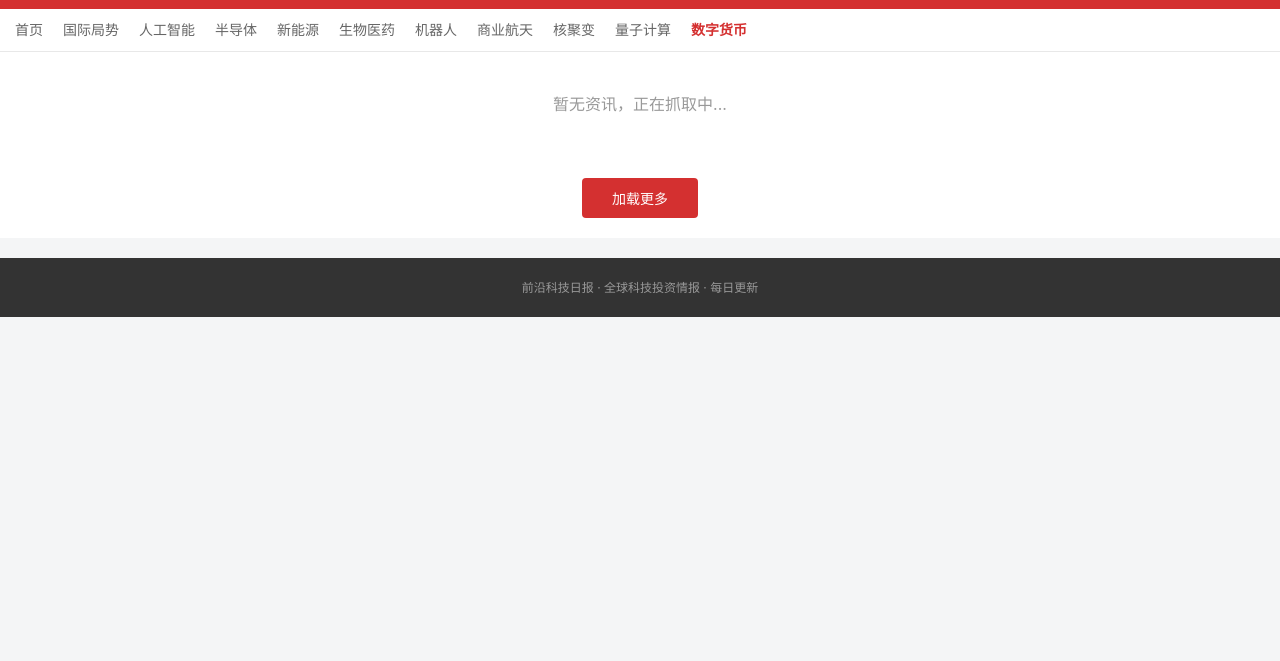
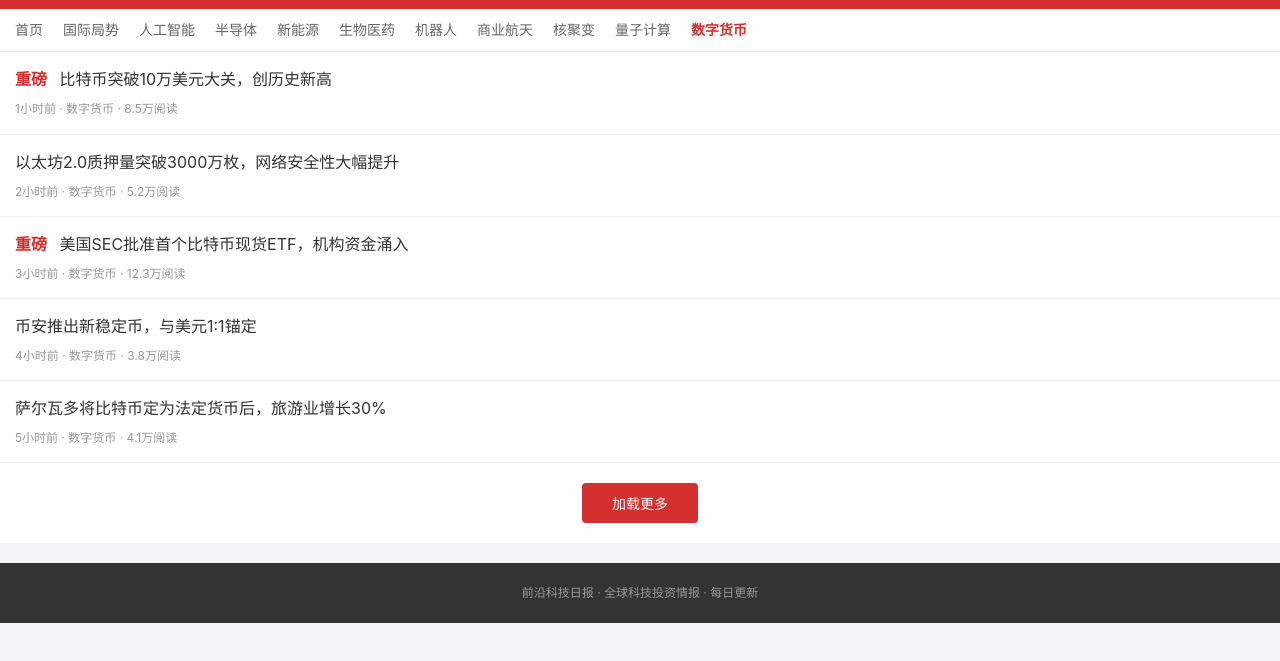
Before and after one commit to bianchunshan/ai-daily, a plain HTML site: page crypto.html in a window 1280 px wide. Shown: the part 49-710 px from the top of the page. Drawn offline with Linux system fonts and the light colour scheme.

Commit message:
Add crypto news and keywords

```diff
--- a/crypto.html
+++ b/crypto.html
@@ -63,7 +63,13 @@
     <script>
         let currentNewsIndex = 0;
         const newsPerPage = 10;
-        let allNews = [];
+        let allNews = [
+            {"id": 101, "title": "比特币突破10万美元大关，创历史新高", "category": "数字货币", "tag": "重磅", "time": "1小时前", "views": "8.5万", "stocks": ["BTC", "COIN"]},
+            {"id": 102, "title": "以太坊2.0质押量突破3000万枚，网络安全性大幅提升", "category": "数字货币", "tag": "", "time": "2小时前", "views": "5.2万", "stocks": ["ETH"]},
+            {"id": 103, "title": "美国SEC批准首个比特币现货ETF，机构资金涌入", "category": "数字货币", "tag": "重磅", "time": "3小时前", "views": "12.3万", "stocks": ["BTC", "GBTC"]},
+            {"id": 104, "title": "币安推出新稳定币，与美元1:1锚定", "category": "数字货币", "tag": "", "time": "4小时前", "views": "3.8万", "stocks": ["BNB"]},
+            {"id": 105, "title": "萨尔瓦多将比特币定为法定货币后，旅游业增长30%", "category": "数字货币", "tag": "", "time": "5小时前", "views": "4.1万", "stocks": ["BTC"]}
+        ];
 
         function renderNews() {
             const newsList = document.getElementById('news-list');
```
Also changed, not shown: 1 other file.
